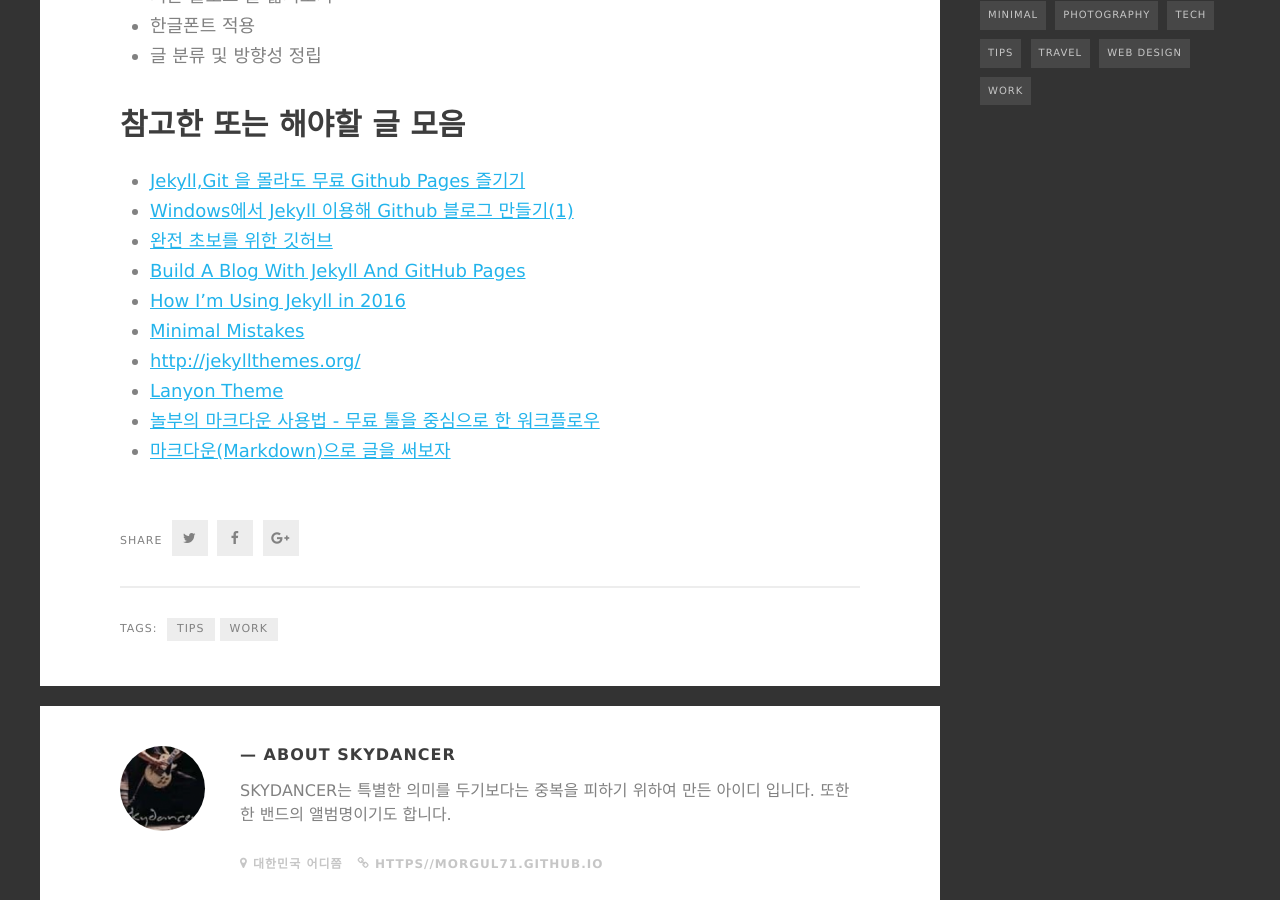
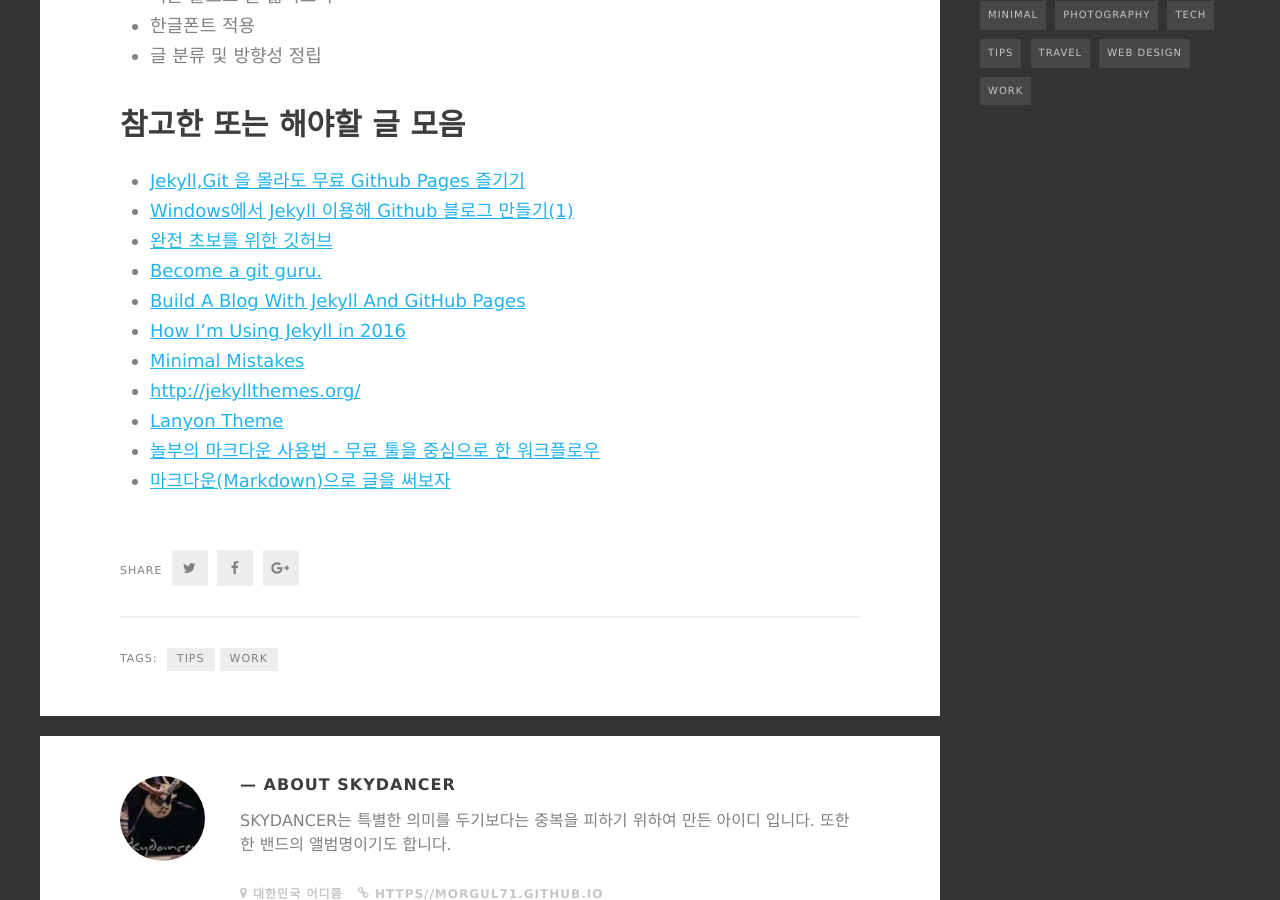
Before and after one commit to morgul71/morgul71.github.io, a Jekyll site: the page built from _posts/2016-06-16-무료 Github Pages 즐기기.md, in a window 1280 px wide and 900 px high, scrolled down 1569 px. Built offline with Jekyll 4.4.1, drawn with Linux system fonts in a browser that asks for light colours; some web fonts are replaced.

Commit message:
Update 2016-06-16-무료 Github Pages 즐기기.md

```diff
--- a/_posts/2016-06-16-무료 Github Pages 즐기기.md
+++ b/_posts/2016-06-16-무료 Github Pages 즐기기.md
@@ -32,6 +32,7 @@
 - [Jekyll,Git 을 몰라도 무료 Github Pages 즐기기](http://ilmol.com/2015/01/Jekyll,Git-%EC%9D%84-%EB%AA%B0%EB%9D%BC%EB%8F%84-%EB%AC%B4%EB%A3%8C-Github-Pages-%EC%A6%90%EA%B8%B0%EA%B8%B0.html)
 - [Windows에서 Jekyll 이용해 Github 블로그 만들기(1)](http://hochulshin.com/how-to-use-jekyll-on-github-1/)
 - [완전 초보를 위한 깃허브](http://nolboo.kim/blog/2013/10/06/github-for-beginner/)
+- [Become a git guru.](https://www.atlassian.com/git/tutorials)
 - [Build A Blog With Jekyll And GitHub Pages](https://www.smashingmagazine.com/2014/08/build-blog-jekyll-github-pages/)
 - [How I’m Using Jekyll in 2016](https://mademistakes.com/articles/using-jekyll-2016/)
 - [Minimal Mistakes](https://mmistakes.github.io/minimal-mistakes/docs/quick-start-guide/)
```
